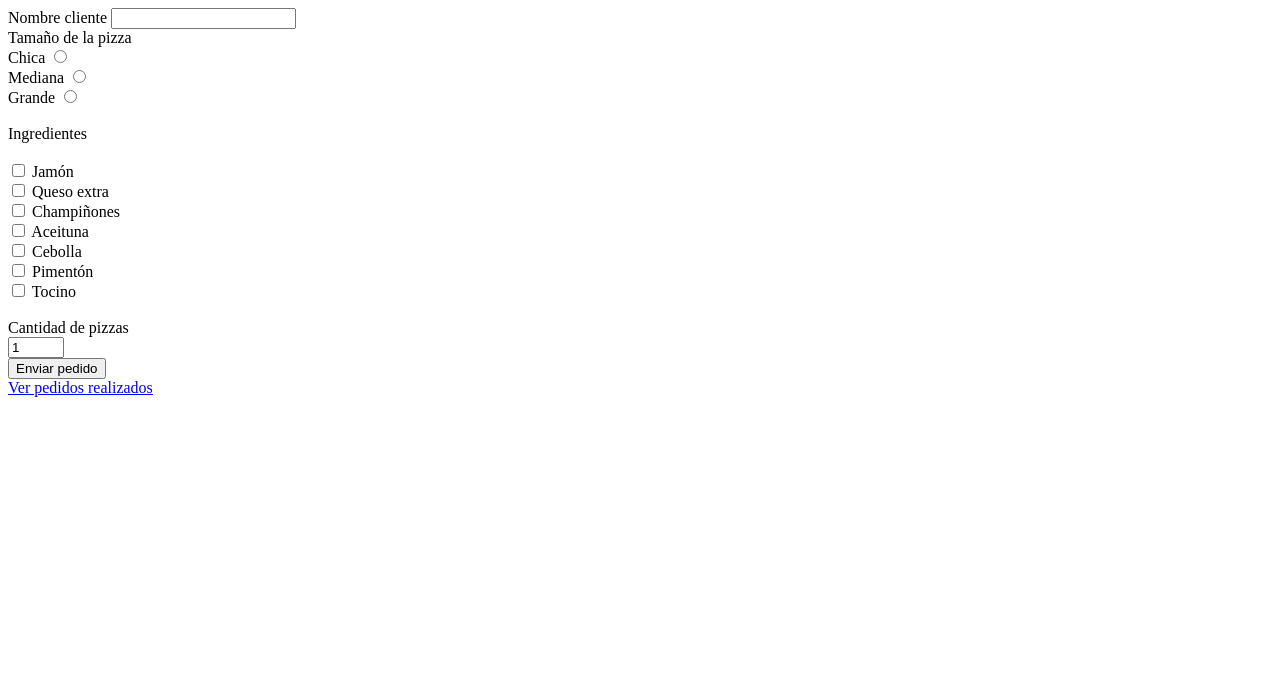
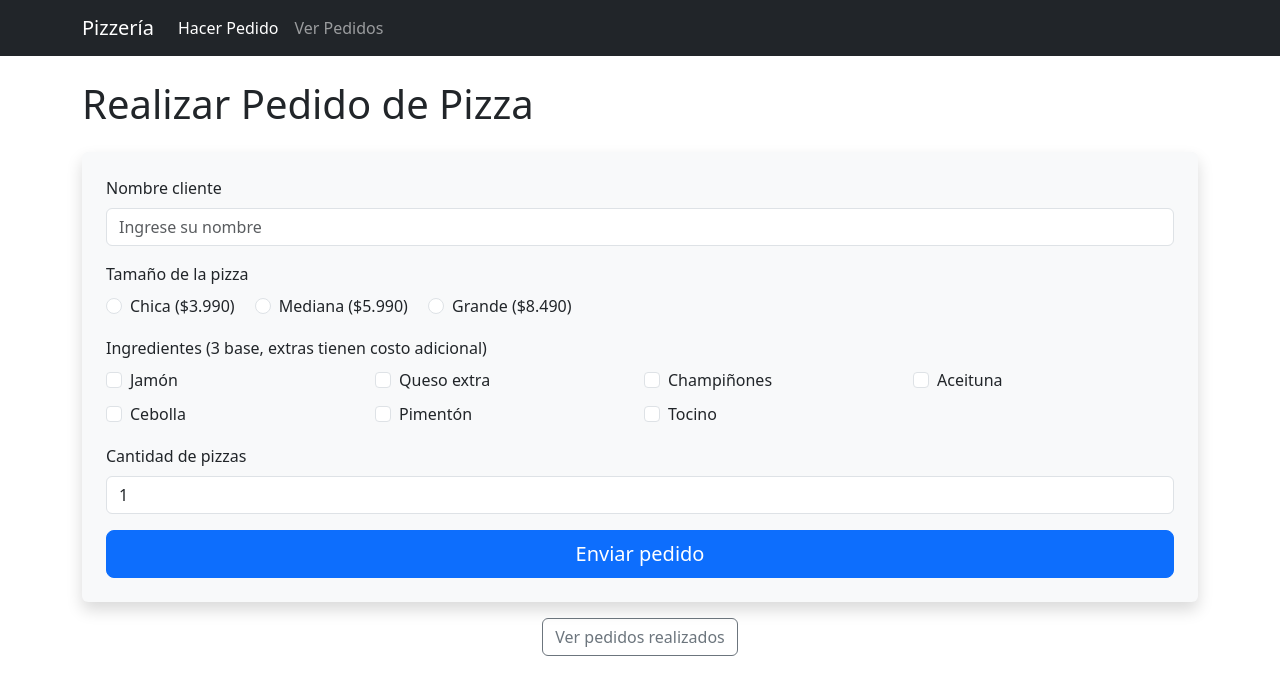
Before and after one commit to nicoOrtiz22/CorreccionWeb, a website: page public/index.html in a window 1280 px wide. Drawn offline with nearby package versions, Linux system fonts and the light colour scheme.

Commit message:
commit bootstrap

```diff
--- a/public/index.html
+++ b/public/index.html
@@ -1,63 +1,125 @@
 <!DOCTYPE html>
-<html lang="en">
+<html lang="es">
 
 <head>
     <meta charset="UTF-8">
     <meta name="viewport" content="width=device-width, initial-scale=1.0">
-    <title>Pedidos</title>
+    <title>Pizzería - Realizar Pedido</title>
+    <!-- Bootstrap 5 CSS CDN -->
+    <link href="https://cdn.jsdelivr.net/npm/bootstrap@5.3.0/dist/css/bootstrap.min.css" rel="stylesheet">
 </head>
 
 <body>
-    <form action="/pedidos" method="post">
-        <label for="">Nombre cliente</label>
-        <input type="text" name="nombre" id="nombre">
-        <br>
-        <label for="">Tamaño de la pizza</label>
-        <br>
-        <label for="">Chica</label>
-        <input type="radio" name="tamañopizza" id="pizzaChica" value="Chica" required>
-        <br>
-        <label for="">Mediana</label>
-        <input type="radio" name="tamañopizza" id="pizzaMediana" value="Mediana" required>
-        <br>
-        <label for="">Grande</label>
-        <input type="radio" name="tamañopizza" id="pizzaGrande" value="Grande" required>
-        <br>
-        <br>
-        <label for="">Ingredientes</label>
-        <br>
-        <br>
-        <input type="checkbox" name="ingrediente_jamon" id="ingrediente_jamon" value="Jamón">
-        <label for="">Jamón</label>
-        <br>
-        <input type="checkbox" name="ingrediente_quesoext" id="ingrediente_quesoext" value="Queso extra">
-        <label for="">Queso extra</label>
-        <br>
-        <input type="checkbox" name="ingrediente_champ" id="ingrediente_champ" value="Champiñones">
-        <label for="">Champiñones</label>
-        <br>
-        <input type="checkbox" name="ingrediente_aceituna" id="ingrediente_aceituna" value="Aceituna">
-        <label for="">Aceituna</label>
-        <br>
-        <input type="checkbox" name="ingrediente_cebolla" id="ingrediente_cebolla" value="Cebolla">
-        <label for="">Cebolla</label>
-        <br>
-        <input type="checkbox" name="ingrediente_pimenton" id="ingrediente_pimenton" value="Pimentón">
-        <label for="">Pimentón</label>
-        <br>
-        <input type="checkbox" name="ingrediente_tocino" id="ingrediente_tocino" value="Tocino">
-        <label for="">Tocino</label>
-        <br>
-        <br>
-        <label for="">Cantidad de pizzas</label>
-        <br>
-        <input type="number" name="cantidadpizzas" id="cantidadpizzas" min="1" max="10" value="1" required>
-        <br>
-        <button type="submit">Enviar pedido</button>
-        <br>
-        <a href="/pedidos/ver">Ver pedidos realizados</a>
+    <!-- Navbar responsivo -->
+    <nav class="navbar navbar-expand-lg navbar-dark bg-dark">
+        <div class="container">
+            <a class="navbar-brand" href="/">Pizzería</a>
+            <button class="navbar-toggler" type="button" data-bs-toggle="collapse" data-bs-target="#navbarNav"
+                aria-controls="navbarNav" aria-expanded="false" aria-label="Toggle navigation">
+                <span class="navbar-toggler-icon"></span>
+            </button>
+            <div class="collapse navbar-collapse" id="navbarNav">
+                <ul class="navbar-nav">
+                    <li class="nav-item">
+                        <a class="nav-link active" aria-current="page" href="/">Hacer Pedido</a>
+                    </li>
+                    <li class="nav-item">
+                        <a class="nav-link" href="/pedidos/ver">Ver Pedidos</a>
+                    </li>
+                </ul>
+            </div>
+        </div>
+    </nav>
 
-    </form>
+    <div class="container mt-4">
+        <h1 class="mb-4">Realizar Pedido de Pizza</h1>
+        <form action="/pedidos" method="post" class="shadow p-4 rounded bg-light">
+            <div class="mb-3">
+                <label for="nombre" class="form-label">Nombre cliente</label>
+                <input type="text" name="nombre" id="nombre" class="form-control" placeholder="Ingrese su nombre" required>
+            </div>
+
+            <div class="mb-3">
+                <label class="form-label d-block">Tamaño de la pizza</label>
+                <div class="form-check form-check-inline">
+                    <input class="form-check-input" type="radio" name="tamañopizza" id="pizzaChica" value="Chica" required>
+                    <label class="form-check-label" for="pizzaChica">Chica ($3.990)</label>
+                </div>
+                <div class="form-check form-check-inline">
+                    <input class="form-check-input" type="radio" name="tamañopizza" id="pizzaMediana" value="Mediana" required>
+                    <label class="form-check-label" for="pizzaMediana">Mediana ($5.990)</label>
+                </div>
+                <div class="form-check form-check-inline">
+                    <input class="form-check-input" type="radio" name="tamañopizza" id="pizzaGrande" value="Grande" required>
+                    <label class="form-check-label" for="pizzaGrande">Grande ($8.490)</label>
+                </div>
+            </div>
+
+            <div class="mb-3">
+                <label class="form-label d-block">Ingredientes (3 base, extras tienen costo adicional)</label>
+                <div class="row row-cols-2 row-cols-md-4 g-2">
+                    <div class="col">
+                        <div class="form-check">
+                            <input class="form-check-input" type="checkbox" name="ingrediente_jamon" id="ingrediente_jamon" value="Jamón">
+                            <label class="form-check-label" for="ingrediente_jamon">Jamón</label>
+                        </div>
+                    </div>
+                    <div class="col">
+                        <div class="form-check">
+                            <input class="form-check-input" type="checkbox" name="ingrediente_quesoext" id="ingrediente_quesoext" value="Queso extra">
+                            <label class="form-check-label" for="ingrediente_quesoext">Queso extra</label>
+                        </div>
+                    </div>
+                    <div class="col">
+                        <div class="form-check">
+                            <input class="form-check-input" type="checkbox" name="ingrediente_champ" id="ingrediente_champ" value="Champiñones">
+                            <label class="form-check-label" for="ingrediente_champ">Champiñones</label>
+                        </div>
+                    </div>
+                    <div class="col">
+                        <div class="form-check">
+                            <input class="form-check-input" type="checkbox" name="ingrediente_aceituna" id="ingrediente_aceituna" value="Aceituna">
+                            <label class="form-check-label" for="ingrediente_aceituna">Aceituna</label>
+                        </div>
+                    </div>
+                    <div class="col">
+                        <div class="form-check">
+                            <input class="form-check-input" type="checkbox" name="ingrediente_cebolla" id="ingrediente_cebolla" value="Cebolla">
+                            <label class="form-check-label" for="ingrediente_cebolla">Cebolla</label>
+                        </div>
+                    </div>
+                    <div class="col">
+                        <div class="form-check">
+                            <input class="form-check-input" type="checkbox" name="ingrediente_pimenton" id="ingrediente_pimenton" value="Pimentón">
+                            <label class="form-check-label" for="ingrediente_pimenton">Pimentón</label>
+                        </div>
+                    </div>
+                    <div class="col">
+                        <div class="form-check">
+                            <input class="form-check-input" type="checkbox" name="ingrediente_tocino" id="ingrediente_tocino" value="Tocino">
+                            <label class="form-check-label" for="ingrediente_tocino">Tocino</label>
+                        </div>
+                    </div>
+                </div>
+            </div>
+
+            <div class="mb-3">
+                <label for="cantidadpizzas" class="form-label">Cantidad de pizzas</label>
+                <input type="number" name="cantidadpizzas" id="cantidadpizzas" class="form-control" min="1" max="10" value="1" required>
+            </div>
+
+            <div class="d-grid gap-2">
+                <button type="submit" class="btn btn-primary btn-lg">Enviar pedido</button>
+            </div>
+        </form>
+
+        <div class="mt-3 mb-5 text-center">
+            <a href="/pedidos/ver" class="btn btn-outline-secondary">Ver pedidos realizados</a>
+        </div>
+    </div>
+
+    <!-- Bootstrap 5 JS Bundle with Popper -->
+    <script src="https://cdn.jsdelivr.net/npm/bootstrap@5.3.0/dist/js/bootstrap.bundle.min.js"></script>
 </body>
 
 </html>
--- a/src/controllers/pedidoController.js
+++ b/src/controllers/pedidoController.js
@@ -69,18 +69,52 @@
             <td>${n.tamañopizza}</td>
             <td>${n.ingredientes.join(', ') || 'Sin ingredientes'}</td>
             <td>${n.cantidadpizzas}</td>
-            <td>$${n.precioUnitario}</td>
-            <td>$${n.precioTotal}</td>
+            <td>$${n.precioUnitario.toLocaleString()}</td>
+            <td>$${n.precioTotal.toLocaleString()}</td>
         </tr>
         `).join('');
 
     res.send(`
-            <h1>Pedidos realizados</h1>
+<!DOCTYPE html>
+<html lang="es">
+<head>
+    <meta charset="UTF-8">
+    <meta name="viewport" content="width=device-width, initial-scale=1.0">
+    <title>Pedidos Realizados</title>
+    <!-- Bootstrap 5 CSS CDN -->
+    <link href="https://cdn.jsdelivr.net/npm/bootstrap@5.3.0/dist/css/bootstrap.min.css" rel="stylesheet">
+</head>
+<body>
+    <!-- Navbar responsivo -->
+    <nav class="navbar navbar-expand-lg navbar-dark bg-dark">
+        <div class="container">
+            <a class="navbar-brand" href="/">Pizzería</a>
+            <button class="navbar-toggler" type="button" data-bs-toggle="collapse" data-bs-target="#navbarNav"
+                aria-controls="navbarNav" aria-expanded="false" aria-label="Toggle navigation">
+                <span class="navbar-toggler-icon"></span>
+            </button>
+            <div class="collapse navbar-collapse" id="navbarNav">
+                <ul class="navbar-nav">
+                    <li class="nav-item">
+                        <a class="nav-link" href="/">Hacer Pedido</a>
+                    </li>
+                    <li class="nav-item">
+                        <a class="nav-link active" aria-current="page" href="/pedidos/ver">Ver Pedidos</a>
+                    </li>
+                </ul>
+            </div>
+        </div>
+    </nav>
+
+    <div class="container mt-4">
+        <h1 class="mb-4">Pedidos Realizados</h1>
+
         ${pedido.length === 0
-            ? '<p>No hay pedidos</p>'
+            ? '<div class="alert alert-info">No hay pedidos registrados aún.</div>'
             : `
-            <table border="1" style="border-collapse: collapse; text-align: left; width: 80%;">
-                <thead>
+            <div class="table-responsive shadow-sm rounded">
+                <table class="table table-striped table-hover align-middle mb-0">
+                    <thead class="table-dark">
                         <tr>
                             <th>Nombre</th>
                             <th>Tamaño pizza</th>
@@ -94,12 +128,25 @@
                         ${filas}
                     </tbody>
                 </table>
+            </div>
 
-            <h3 style="margin-top: 20px;">Total Acumulado de Ventas: $${totalAcumulado}</h3>
+            <div class="card mt-4 border-primary">
+                <div class="card-body">
+                    <h3 class="card-title text-primary">Total Acumulado de Ventas: $${totalAcumulado.toLocaleString()}</h3>
+                </div>
+            </div>
             `
         }
-            <br>
-            <a href="/">Volver al formulario</a>
+
+        <div class="mt-4 mb-5">
+            <a href="/" class="btn btn-secondary">Volver al formulario</a>
+        </div>
+    </div>
+
+    <!-- Bootstrap 5 JS Bundle with Popper -->
+    <script src="https://cdn.jsdelivr.net/npm/bootstrap@5.3.0/dist/js/bootstrap.bundle.min.js"></script>
+</body>
+</html>
     `)
 }
 
```
Lines whose indentation alone changed are shown as unchanged.
